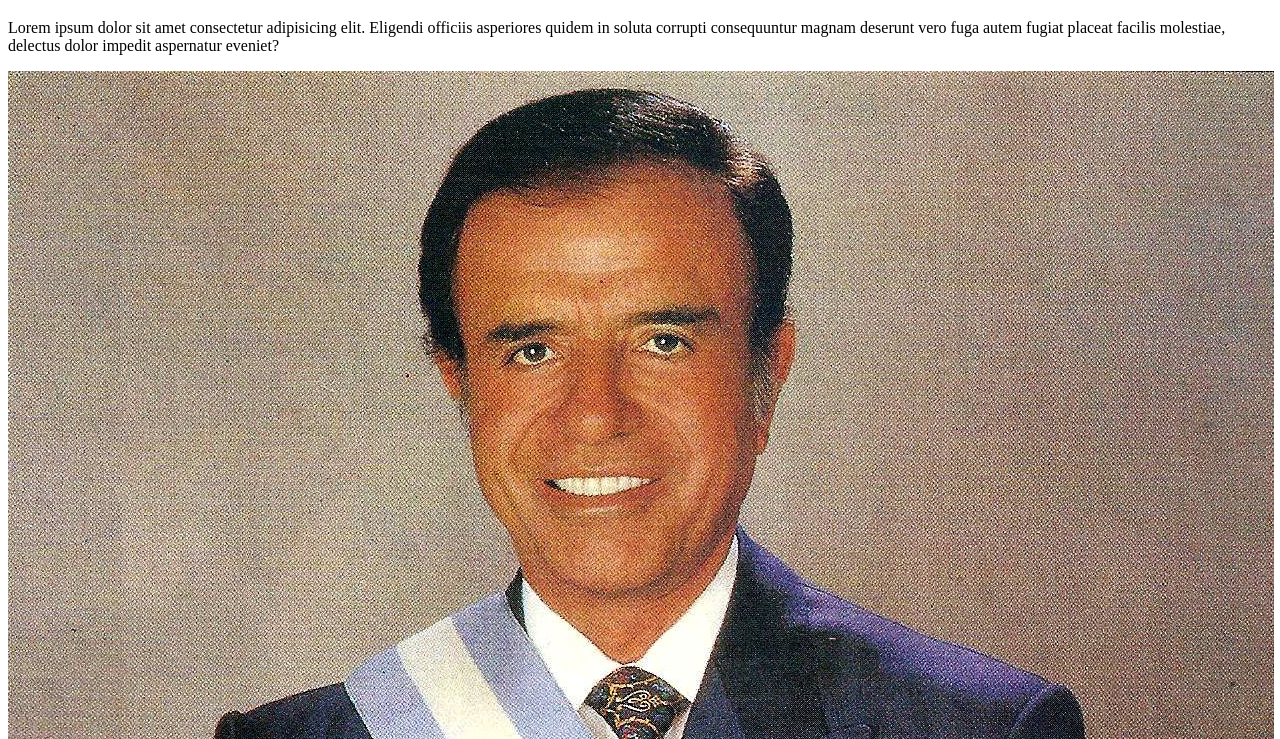
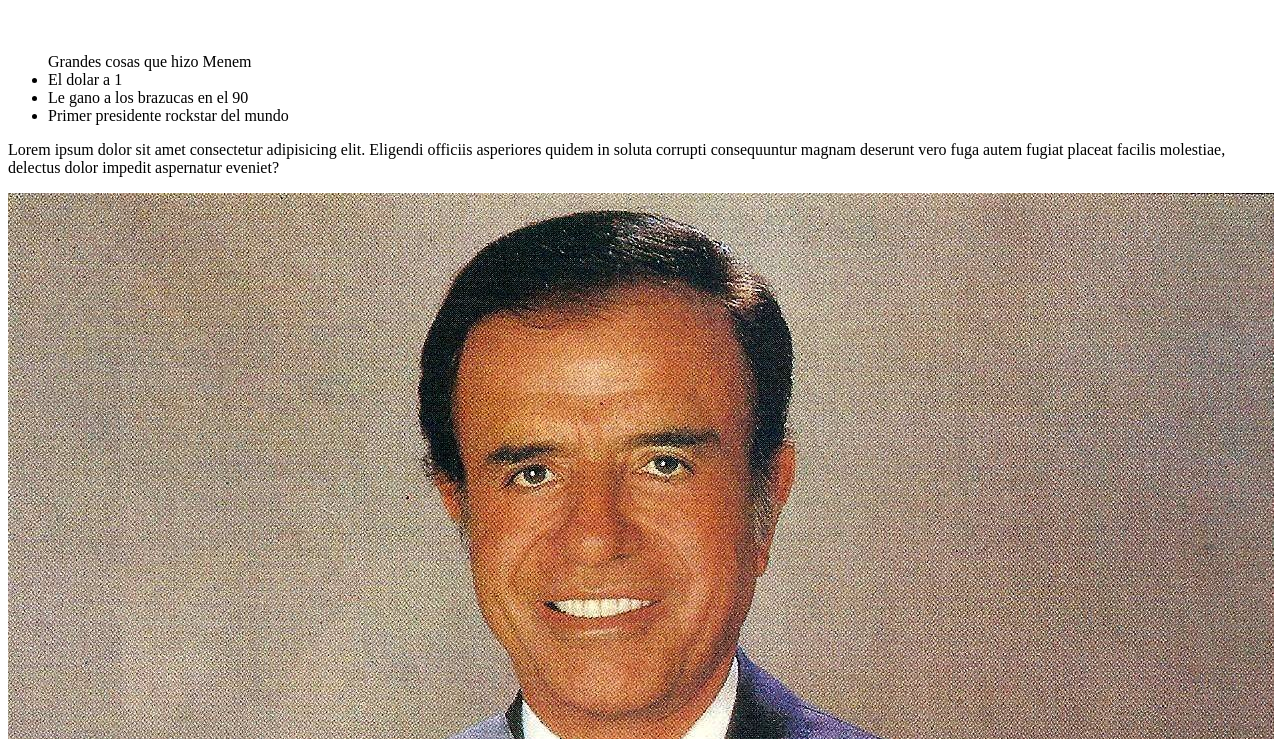
Before and after one commit to janfi1109/Programacion-Web-Itba-2022-2, a plain HTML site: page index.html in a window 1280 px wide. Shown: the part 61-800 px from the top of the page. Drawn offline with Linux system fonts and the light colour scheme.

Commit message:
nuevos archivos

```diff
--- a/index.html
+++ b/index.html
@@ -7,7 +7,13 @@
     <title>la web de Menem</title>
 </head>
 <body>
-    <h1>La web de Menem</h1>
+    <h1>La web de Menem</h1><br>
+    <ul>Grandes cosas que hizo Menem
+        <li>El dolar a 1</li>
+        <li>Le gano a los brazucas en el 90</li>
+        <li>Primer presidente rockstar del mundo</li>
+    </ul>
+    <ol></ol>
     <p>Lorem ipsum dolor sit amet consectetur adipisicing elit. Eligendi officiis asperiores quidem in soluta corrupti consequuntur magnam deserunt vero fuga autem fugiat placeat facilis molestiae, delectus dolor impedit aspernatur eveniet?</p>
     <img src="./Menem_con_banda_presidencial (1).jpg" alt="">
 </body>
```
